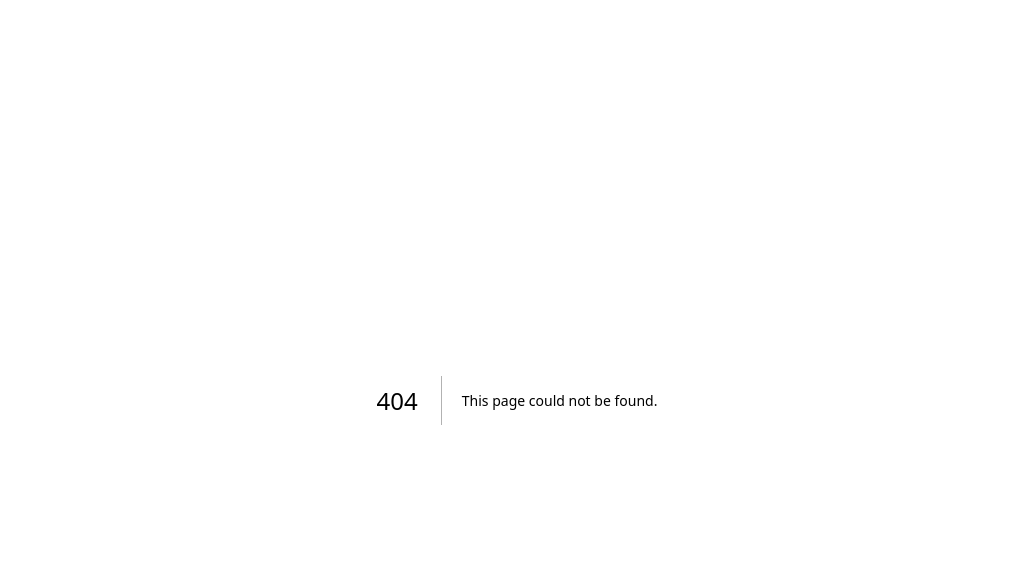
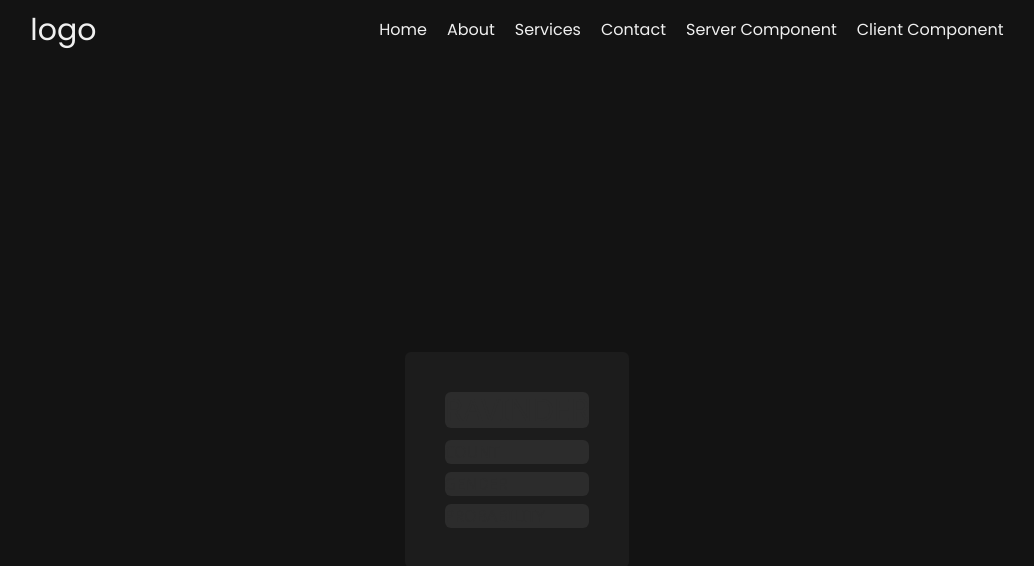
Before and after one commit to Ravinder125/nextjs_course, a Next.js app in the folder lecture_rest/: page /data-fetch/client-component in a window 1280 px wide. Before the commit this address had no page. Shown: the top 566 px of the page, without its empty margins (123-1157 px from the left). Built offline with nearby package versions, Linux system fonts and the light colour scheme.

Commit message:
feat: add loading state and client/server components for name gender prediction

```diff
--- /dev/null
+++ b/lecture_rest/app/(users)/data-fetch/client-component/page.jsx
@@ -0,0 +1,47 @@
+'use client'
+
+
+import { useParams, useSearchParams } from "next/navigation";
+import { useEffect, useState } from "react";
+const ClientComp = () => {
+    const [data, setData] = useState(null)
+    const searchParams = useSearchParams()
+    const [name, setName] = useState("")
+
+    const fetchData = async () => {
+        const isSearchParams = name || !name === ""
+        const res = isSearchParams && await fetch(`https://api.genderize.io/?name=${name}`)
+        const data = res ? await res.json() : null
+        setData(data)
+    }
+
+    useEffect(() => {
+        setName(searchParams.get("name"))
+        fetchData()
+    }, [name])
+
+    return (
+        <div className="min-h-screen flex justify-center w-full items-center">
+            {data?.name ? (
+                <div className="w-fit rounded-md p-10 bg-[#1c1c1c] shadow-md shadow-[#2c2c2c]">
+                    <h1 className="text-4xl font-bold text-center mb-3  text-white">{data?.name.toUpperCase()}</h1>
+                    <p className="text-lg font-semibold">gender: {data?.gender?.toUpperCase()}</p>
+                    <p className="text-lg font-semibold" >count: {data?.count}</p>
+                    <p className="text-lg font-semibold">probability: {data?.probability * 100}%</p>
+                </div>
+            ) : name === "" ? (
+                <p>No name is provided</p>
+            ) : (
+                <div className="my-10 capitalize text-[#2c2c2c] mx-auto w-fit rounded-md p-10 bg-[#1c1c1c]">
+                    <h1 className="text-3xl text-center mb-3 bg-[#2c2c2c] rounded-md">RAVINDER</h1>
+                    <p className=" bg-[#2c2c2c] mt-2 rounded-md" >COUNT</p>
+                    <p className=" bg-[#2c2c2c] mt-2 rounded-md">GENDER</p>
+                    <p className=" bg-[#2c2c2c] mt-2 rounded-md">PROBABILITY</p>
+                </div>
+            )
+            }
+        </div >
+    )
+}
+
+export default ClientComp
--- /dev/null
+++ b/lecture_rest/app/(users)/data-fetch/loading.jsx
@@ -0,0 +1,11 @@
+import React from 'react'
+
+const loading = () => {
+    return (
+        <div className='text-3xl font-bold min-h-screen flex justify-center w-full items-center'>
+            Loading...
+        </div>
+    )
+}
+
+export default loading
--- /dev/null
+++ b/lecture_rest/app/(users)/data-fetch/server-component/page.jsx
@@ -0,0 +1,32 @@
+
+const ServerComp = async (props) => {
+    const searchParams = await props.searchParams;
+    const isSearchParams = searchParams?.name || !searchParams.name === ""
+    const res = isSearchParams && await fetch(`https://api.genderize.io/?name=${searchParams.name}`)
+    const data = res ? await res.json() : null
+
+    return (
+        <div className="min-h-screen flex justify-center w-full items-center">
+            {data?.name ? (
+                <div className="w-fit rounded-md p-10 bg-[#1c1c1c] shadow-md shadow-[#2c2c2c]">
+                    <h1 className="text-4xl font-bold text-center mb-3  text-white">{data?.name.toUpperCase()}</h1>
+                    <p className="text-lg font-semibold">gender: {data?.gender?.toUpperCase()}</p>
+                    <p className="text-lg font-semibold" >count: {data?.count}</p>
+                    <p className="text-lg font-semibold">probability: {data?.probability * 100}%</p>
+                </div>
+            ) : searchParams.name === "" ? (
+                <p>No name is provided</p>
+            ) : (
+                <div className="my-10 capitalize text-[#2c2c2c] mx-auto w-fit rounded-md p-10 bg-[#1c1c1c]">
+                    <h1 className="text-3xl text-center mb-3 bg-[#2c2c2c] rounded-md">RAVINDER</h1>
+                    <p className=" bg-[#2c2c2c] mt-2 rounded-md" >COUNT</p>
+                    <p className=" bg-[#2c2c2c] mt-2 rounded-md">GENDER</p>
+                    <p className=" bg-[#2c2c2c] mt-2 rounded-md">PROBABILITY</p>
+                </div>
+            )
+            }
+        </div >
+    )
+}
+
+export default ServerComp
--- a/lecture_rest/app/globals.css
+++ b/lecture_rest/app/globals.css
@@ -1,8 +1,8 @@
 @import "tailwindcss";
 
 body {
-    background: #3c3c3c;
-    color: white;
+    background: rgba(0, 0, 0, 0.925);
+    color: rgba(255, 255, 255, 0.938);
 }
 
 @theme inline {
```
Also changed, not shown: 1 other file (tests, documents, lock files or other folders).
